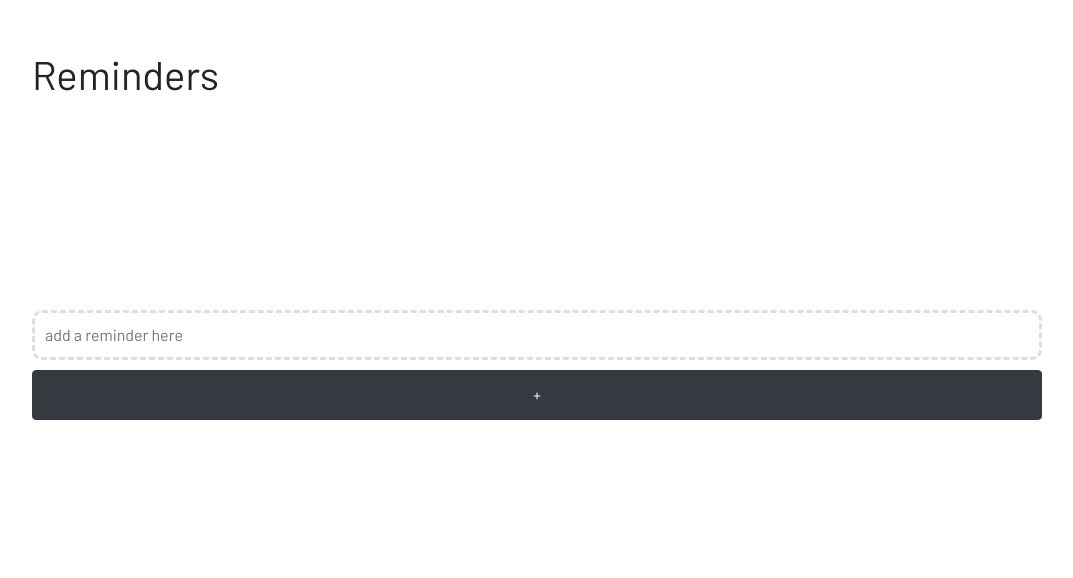
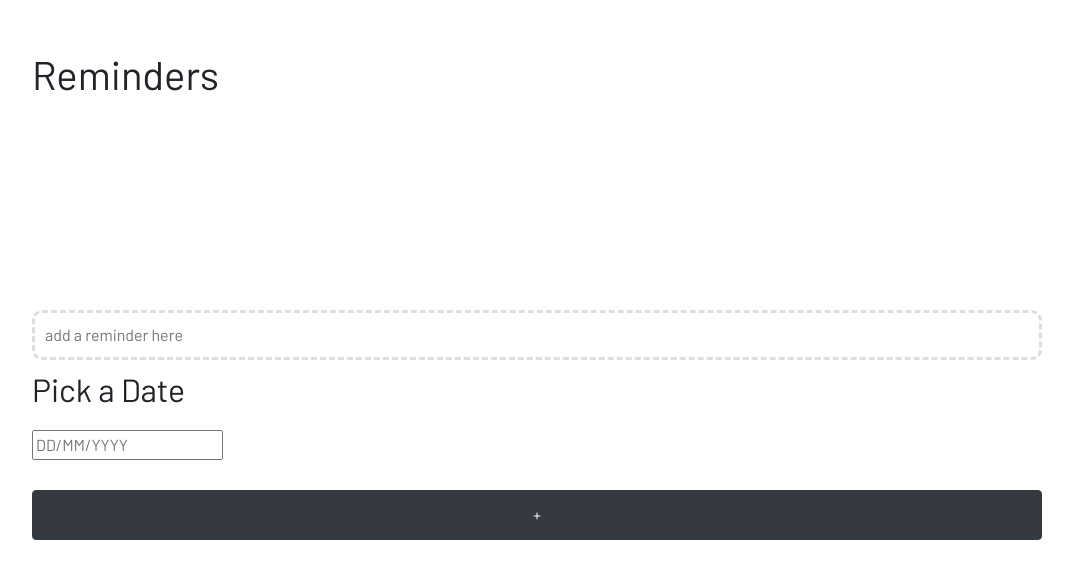
Before and after one commit to JDXue/Reminders, a React (Create React App) app: page / in a window 1280 px wide. Shown: the top 578 px of the page, without its empty margins (103-1176 px from the left). Built offline with nearby package versions, Linux system fonts and the light colour scheme; a web font is replaced by a local one.

Commit message:
addeddate picker using react component via github

```diff
--- a/package.json
+++ b/package.json
@@ -3,10 +3,14 @@
   "version": "0.1.0",
   "private": true,
   "dependencies": {
+    "@fullcalendar/core": "^4.3.1",
+    "@fullcalendar/daygrid": "^4.3.0",
+    "@fullcalendar/react": "^4.3.0",
     "bootstrap": "^4.3.1",
     "gulp": "^4.0.2",
     "react": "^16.11.0",
     "react-bootstrap": "^1.0.0-beta.14",
+    "react-day-picker": "^7.4.0",
     "react-dom": "^16.11.0",
     "react-redux": "^7.1.3",
     "react-scripts": "3.2.0",
--- a/src/App.css
+++ b/src/App.css
@@ -1,4 +1,6 @@
 @import url('https://fonts.googleapis.com/css?family=Barlow|Big+Shoulders+Text|Lobster|Source+Code+Pro&display=swap');
+
+
 
 *{
   font-family: 'Barlow', sans-serif;
--- a/src/components/Reminders.css
+++ b/src/components/Reminders.css
@@ -1,3 +1,5 @@
+
+
 .title{
     padding: 50px;
 }
@@ -10,7 +12,7 @@
 
 .reminder-input-container{
     display: grid;
-    grid-template-rows: 1fr 1fr;
+    grid-template-rows: 1fr 1fr 1fr 1fr 1fr;
     grid-gap: 10px 10px;
     padding: 50px;
 }
--- a/src/components/Reminders.js
+++ b/src/components/Reminders.js
@@ -1,10 +1,14 @@
 import React from 'react'
 import { useDispatch, useSelector } from 'react-redux'
 import { addToReminders, removeFromReminders } from '../redux'
-import ShowAReminder from './ShowAReminder'
 import './Reminders.css'
 import 'bootstrap/dist/css/bootstrap.min.css';
+import '../App.css'
 import Button from 'react-bootstrap/Button'
+import DayPickerInput from "react-day-picker/DayPickerInput";
+import "react-day-picker/lib/style.css";
+
+
 
 
 function Reminders(){
@@ -50,6 +54,10 @@ function Reminders(){
                     }}
                     value={newReminder}
                 />
+
+                <h2>Pick a Date</h2>
+                <DayPickerInput placeholder="DD/MM/YYYY" format="DD/MM/YYYY" />
+
                 <Button
                     variant='dark'
                     onClick={() => {
@@ -60,6 +68,7 @@ function Reminders(){
                 >
                 +
                 </Button>
+
             </div>
 
 
```
Also changed, not shown: src/components/AddReminderInput.js (added), 1 other file (tests, documents, lock files or other folders).
